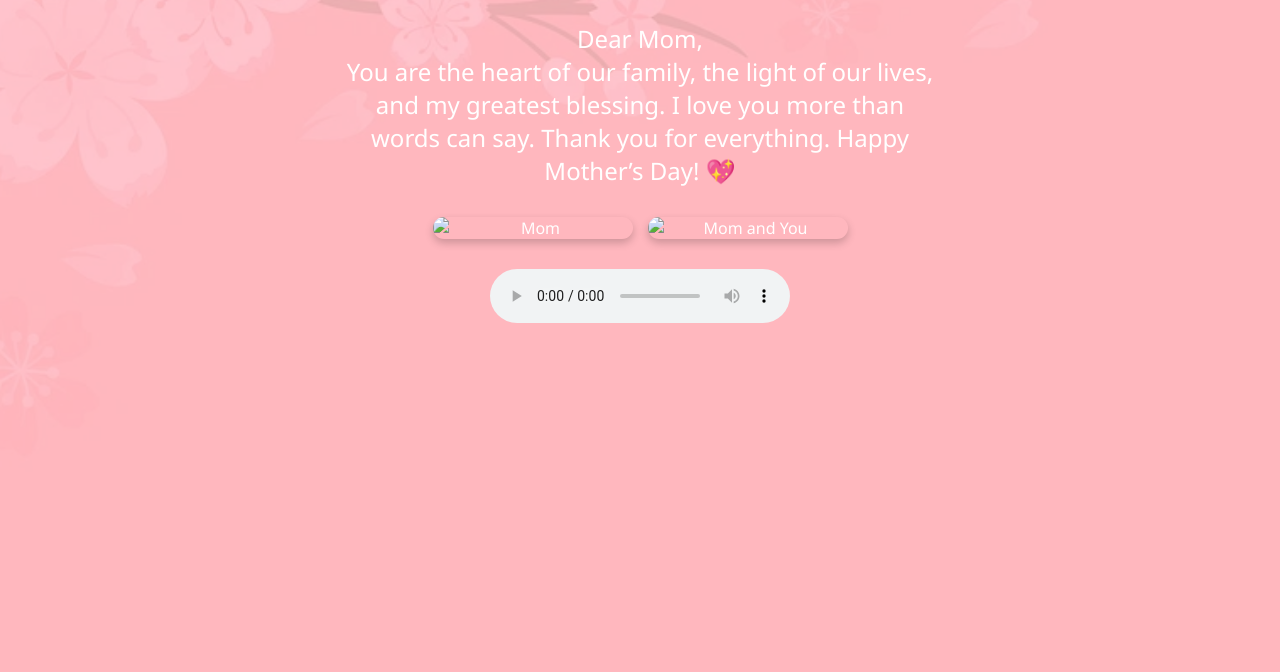
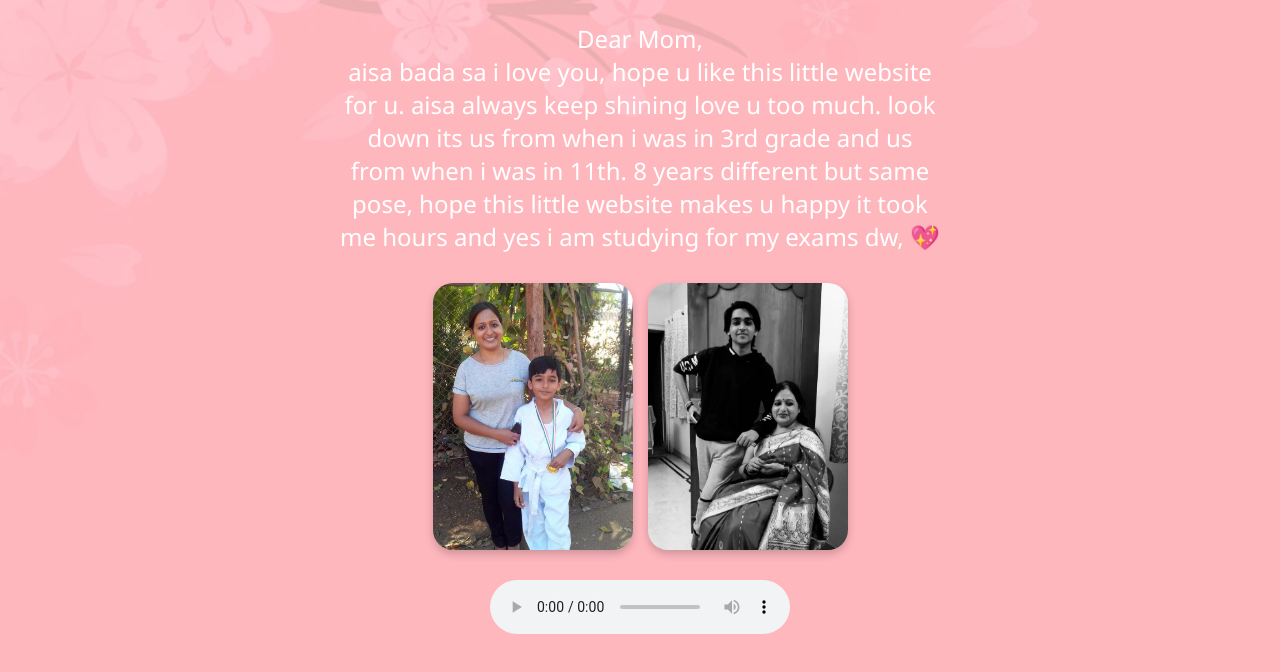
Before and after one commit to mokshad25/mothers-day, a plain HTML site: page index.html in a window 1280 px wide. Shown: the part 208-880 px from the top of the page. Drawn offline with Linux system fonts and the light colour scheme.

Commit message:
Update index.html

```diff
--- a/index.html
+++ b/index.html
@@ -70,14 +70,13 @@
     <h1>Happy Mother's Day! 💐</h1>
     <div class="hearts">💖 💕 💗 💞 💓 💝</div>
     <p>Dear Mom,<br>
-      You are the heart of our family, the light of our lives, and my greatest blessing. I love you more than words can say.
-      Thank you for everything. Happy Mother’s Day! 💖
+      aisa bada sa i love you, hope u like this little website for u. aisa always keep shining love u too much. look down its us from when i was in 3rd grade and us from when i was in 11th. 8 years different but same pose, hope this little website makes u happy it took me hours and yes i am studying for my exams dw, 💖
     </p>
 
     <div class="photos">
       <!-- Add your mom's photos here -->
-      <img src="your-moms-photo1.jpg" alt="Mom">
-      <img src="your-moms-photo2.jpg" alt="Mom and You">
+      <img src="mom and me 1.jpg" alt="Mom">
+      <img src="mom and me 2.jpg" alt="Mom and You">
     </div>
 
     <!-- Background music (replace with your own if needed) -->
```
